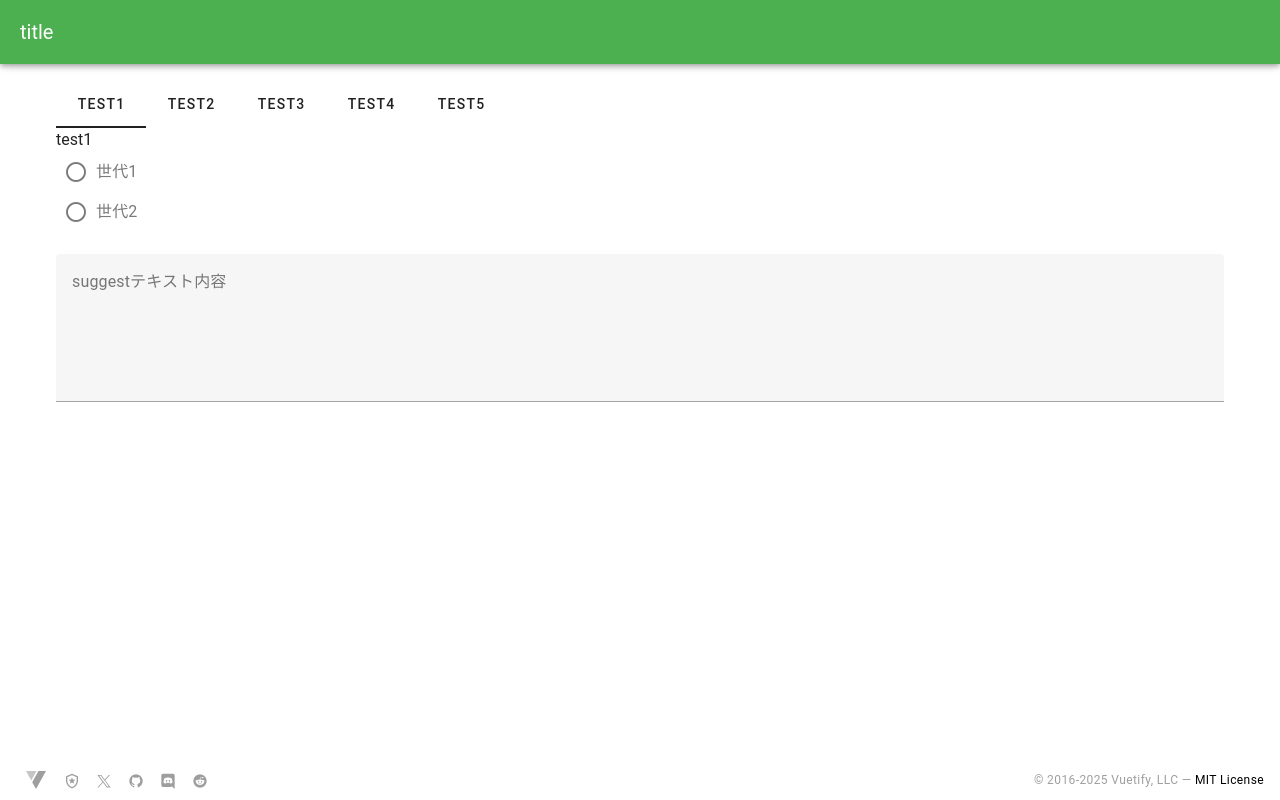
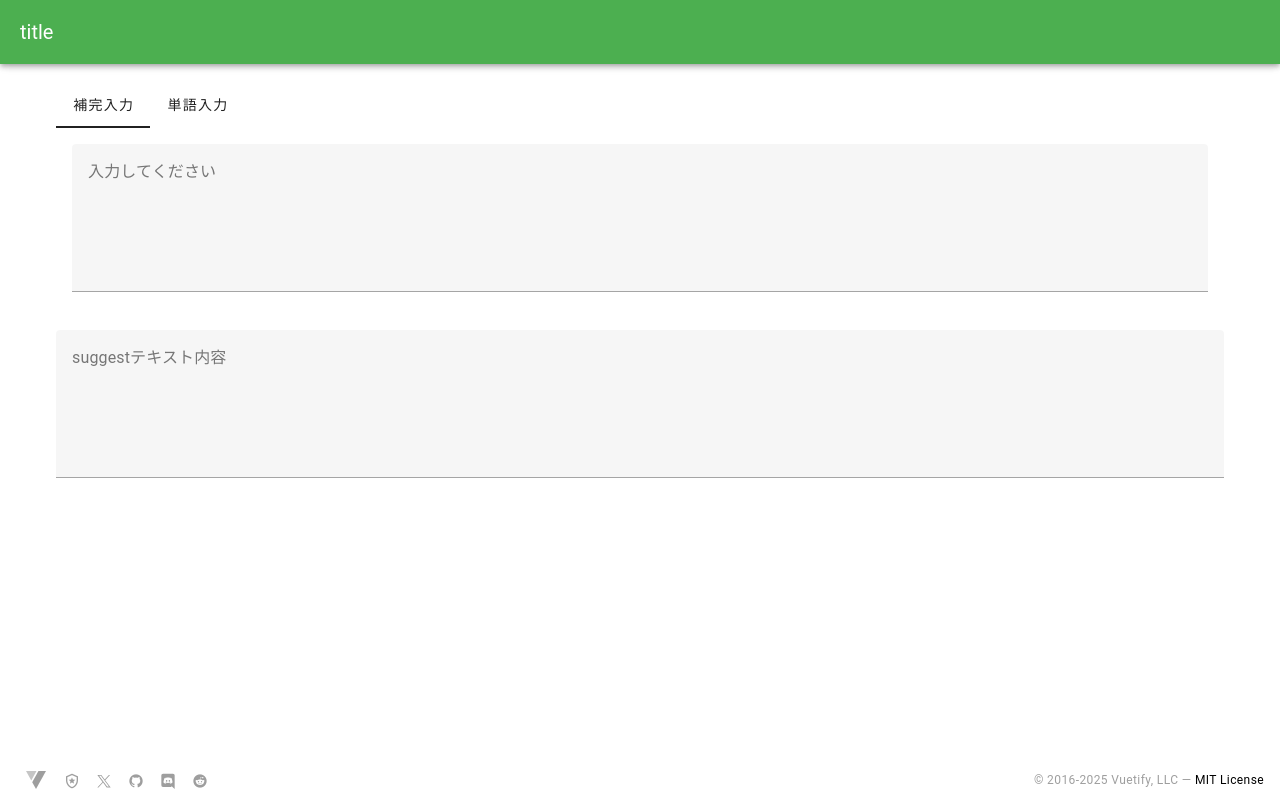
Before and after one commit to notfolder/vuetify-project, a Vue app: page / in a window 1280 px wide. Built offline with nearby package versions, Linux system fonts and the light colour scheme.

Commit message:
不要タブの整理

```diff
--- a/src/components/HelloWorld.vue
+++ b/src/components/HelloWorld.vue
@@ -1,65 +1,29 @@
 <template>
   <v-container>
     <v-tabs v-model="tab">
-      <v-tab value="test1">test1</v-tab>
-      <v-tab value="test2">test2</v-tab>
-      <v-tab value="test3">test3</v-tab>
-      <v-tab value="test4">test4</v-tab> <!-- test4タブを追加 -->
-      <v-tab value="test5">test5</v-tab> <!-- test5タブを追加 -->
+      <v-tab value="suggestedInput">補完入力</v-tab>
+      <v-tab value="suggestionEdit">単語入力</v-tab>
     </v-tabs>
     <v-tabs-window v-model="tab">
-      <v-tabs-window-item value="test1">
-        <div>test1</div>
-        <v-radio-group v-model="generation">
-          <v-radio label="世代1" value="gen1"></v-radio>
-          <v-radio label="世代2" value="gen2"></v-radio>
-        </v-radio-group>
-        {{ generation }}
+      <v-tabs-window-item value="suggestedInput">
+        <TextInputPage :suggestions="suggestions" v-model="textInputContent" />
       </v-tabs-window-item>
-      <v-tabs-window-item value="test2">
-        <div>test2</div>
-        <v-select multiple :items="products" label="製品" v-model="product">
-          {{ product }}
-        </v-select>
-        <div>{{ product }}</div>
-      </v-tabs-window-item>
-      <v-tabs-window-item value="test3">
-        <div>test3</div>
-        <v-container>
-          <v-row>
-            <v-col>
-              <v-data-table v-model:items-per-page="itemsPerPage"
-              :headers="headers"
-              :items="wafers"
-              :items-per-page-options="pages"
-              items-per-page-text="表示行数">
-                <template v-slot:item.id="{ item }">
-                  <a :href="item.id"> {{ item.id }}</a>
-                </template>
-              </v-data-table>
-            </v-col>
-          </v-row>
-        </v-container>
-      </v-tabs-window-item>
-      <v-tabs-window-item value="test4"> <!-- test4タブの内容 -->
-        <TextInputPage :suggestions="suggestions" v-model="textInputContent" /> <!-- TextInputPageにv-modelを追加 -->
-      </v-tabs-window-item>
-      <v-tabs-window-item value="test5"> <!-- test5タブの内容 -->
-        <SuggestionsEditPage v-model="suggestions" /> <!-- SuggestionsEditPageコンポーネントにv-modelでsuggestionsをバインド -->
+      <v-tabs-window-item value="suggestionEdit">
+        <SuggestionsEditPage v-model="suggestions" />
       </v-tabs-window-item>
     </v-tabs-window>
-    <v-textarea label="suggestテキスト内容" v-model="textInputContent"></v-textarea> <!-- 最後のテキストエリアにv-modelを追加 -->
+    <v-textarea label="suggestテキスト内容" v-model="textInputContent"></v-textarea>
   </v-container>
 </template>
 
 <script>
-import TextInputPage from './TextInputPage.vue'; // TextInputPageをインポート
-import SuggestionsEditPage from './SuggestionsEditPage.vue'; // SuggestionsEditPageをインポート
+import TextInputPage from './TextInputPage.vue';
+import SuggestionsEditPage from './SuggestionsEditPage.vue';
 
 export default {
   components: {
-    TextInputPage, // コンポーネントを登録
-    SuggestionsEditPage, // コンポーネントを登録
+    TextInputPage,
+    SuggestionsEditPage,
   },
   data: () => ({
     tab: null,
```
